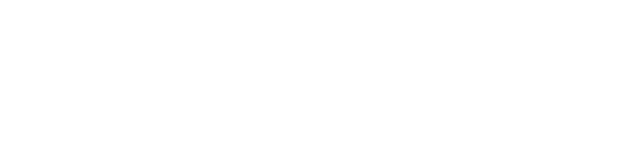
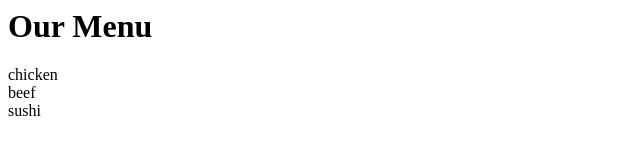
Before and after one commit to mich3010/mod2-solution, a plain HTML site: page index.html in a window 1280 px wide. Shown: the whole page, without its empty margins (0-640 px from the left). Drawn offline with Linux system fonts and the light colour scheme.

Commit message:
Add files via upload

```diff
--- a/index.html
+++ b/index.html
@@ -1,2 +1,12 @@
-<html>
-</html>
+<DOCTYPE! html>
+    <html>
+    <head>
+    <meta charset="utf-8">
+    <link rel="style" href="style.css">
+    <h1>Our Menu</h1>
+    <div>chicken</div>
+    <div>beef</div>
+    <div>sushi</div>
+
+    </head>
+    </html>
```
